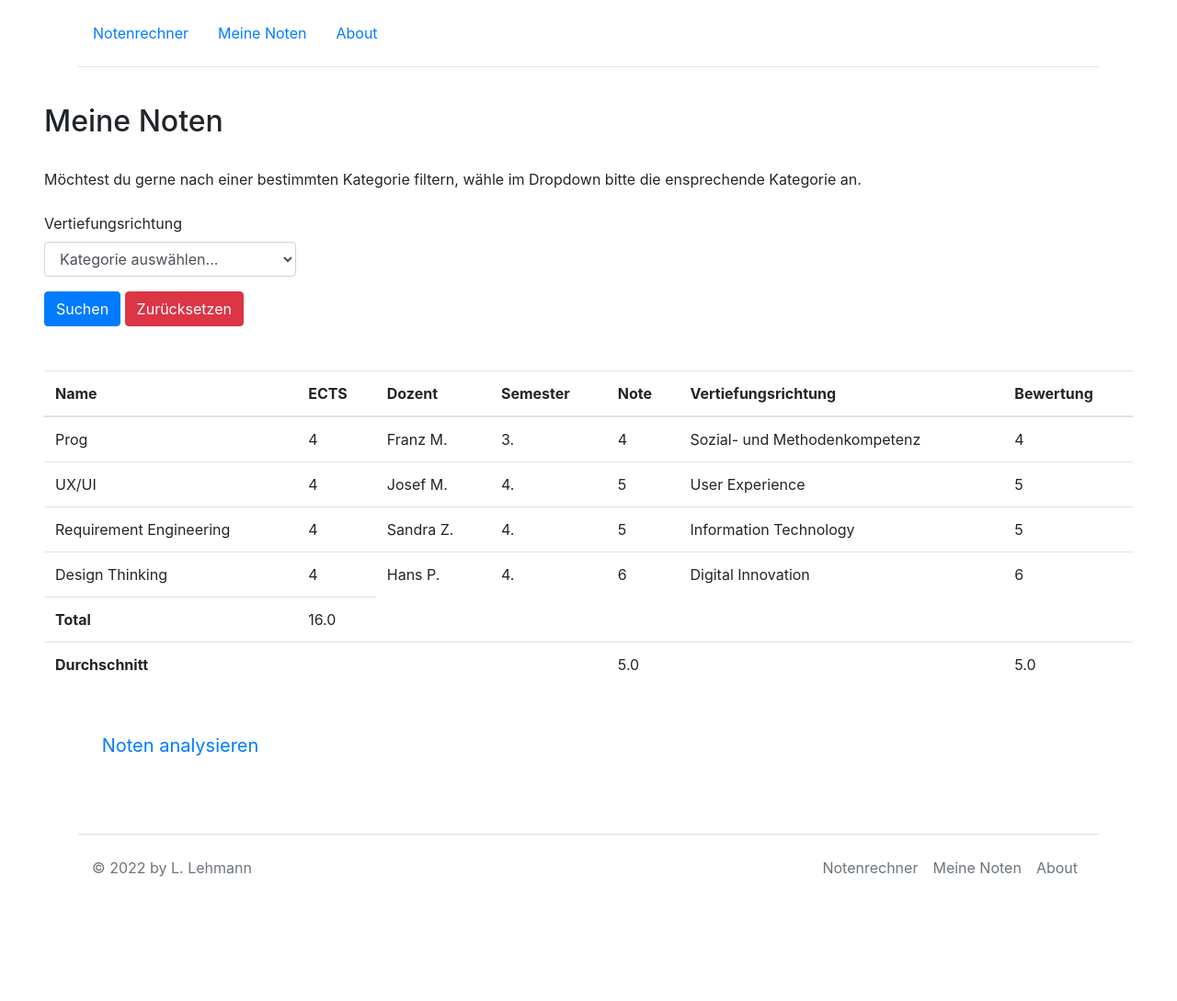
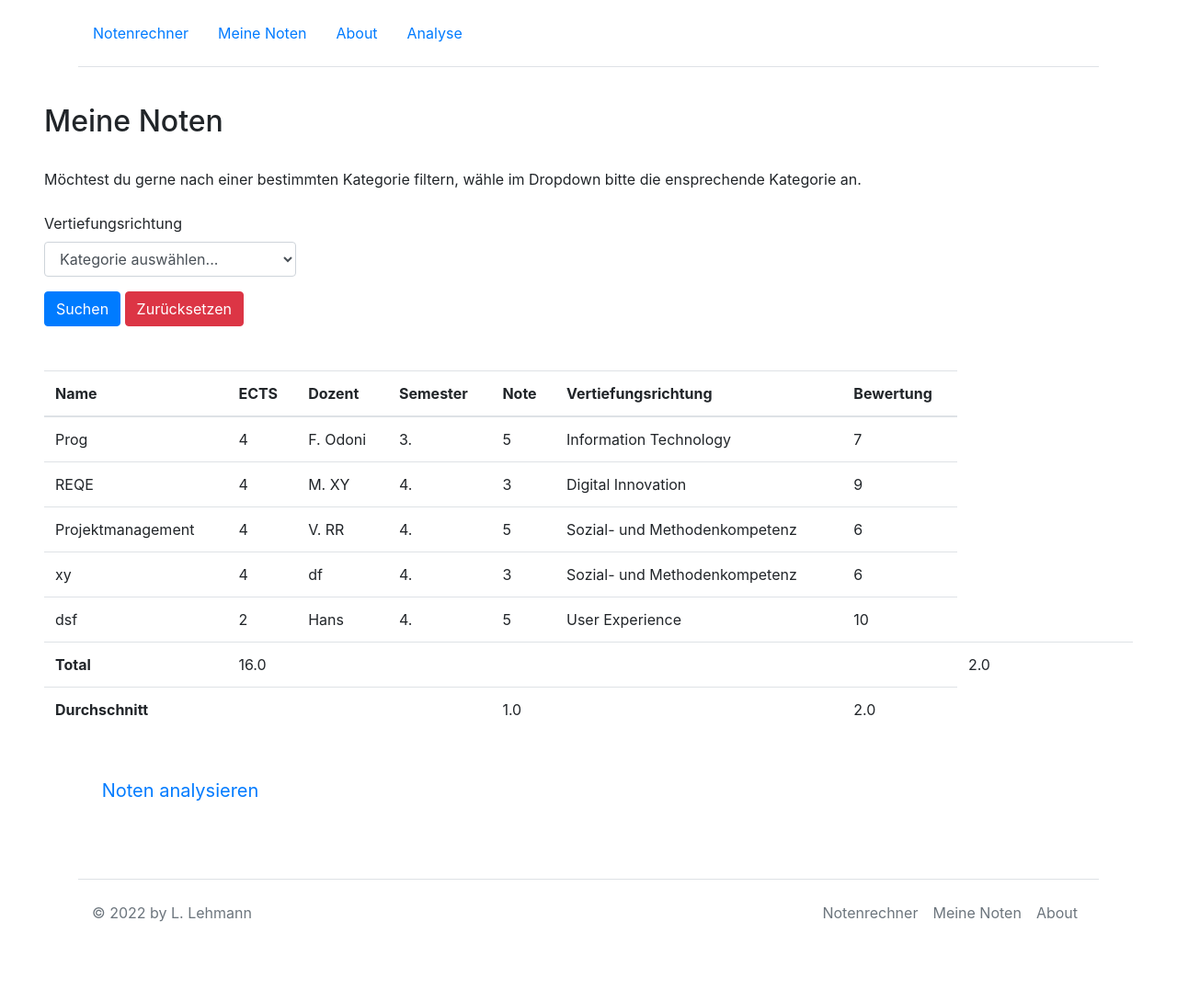
Before and after one commit to luklehm/prog2, a Flask app: page /meine_noten in a window 1280 px wide. Shown: the whole page at 92% size. Before the commit the page ends 954 px from the top, so only its background shows below. Run offline with Flask 2, Linux system fonts and the light colour scheme; some libraries are stand-ins or nearby versions.

```diff
--- a/eintrage.json
+++ b/eintrage.json
@@ -1,38 +1,47 @@
 {
-    "2022-05-07 15:30:35.882573": {
+    "2022-05-16 14:49:41.757446": {
         "Name": "Prog",
         "ECTS": "4",
-        "Dozent": "Franz M.",
+        "Dozent": "F. Odoni",
         "Semester": "3.",
-        "Note": "4",
+        "Note": "5",
+        "Vertiefungsrichtung": "Information Technology",
+        "Bewertung": "7"
+    },
+    "2022-05-16 14:50:20.188589": {
+        "Name": "REQE",
+        "ECTS": "4",
+        "Dozent": "M. XY",
+        "Semester": "4.",
+        "Note": "3",
+        "Vertiefungsrichtung": "Digital Innovation",
+        "Bewertung": "9"
+    },
+    "2022-05-16 14:52:03.728240": {
+        "Name": "Projektmanagement",
+        "ECTS": "4",
+        "Dozent": "V. RR",
+        "Semester": "4.",
+        "Note": "5",
         "Vertiefungsrichtung": "Sozial- und Methodenkompetenz",
-        "Bewertung": "4"
+        "Bewertung": "6"
     },
-    "2022-05-07 15:31:31.217869": {
-        "Name": "UX/UI",
+    "2022-05-16 15:04:33.643045": {
+        "Name": "xy",
         "ECTS": "4",
-        "Dozent": "Josef M.",
+        "Dozent": "df",
+        "Semester": "4.",
+        "Note": "3",
+        "Vertiefungsrichtung": "Sozial- und Methodenkompetenz",
+        "Bewertung": "6"
+    },
+    "2022-05-16 15:05:02.924007": {
+        "Name": "dsf",
+        "ECTS": "2",
+        "Dozent": "Hans",
         "Semester": "4.",
         "Note": "5",
         "Vertiefungsrichtung": "User Experience",
-        "Bewertung": "5"
-    },
-    "2022-05-07 15:32:37.036092": {
-        "Name": "Requirement Engineering ",
-        "ECTS": "4",
-        "Dozent": "Sandra Z.",
-        "Semester": "4.",
-        "Note": "5",
-        "Vertiefungsrichtung": "Information Technology",
-        "Bewertung": "5"
-    },
-    "2022-05-07 16:13:39.809000": {
-        "Name": "Design Thinking",
-        "ECTS": "4",
-        "Dozent": "Hans P.",
-        "Semester": "4.",
-        "Note": "6",
-        "Vertiefungsrichtung": "Digital Innovation",
-        "Bewertung": "6"
+        "Bewertung": "10"
     }
 }
--- a/main.py
+++ b/main.py
@@ -4,15 +4,6 @@ from flask import request
 import daten
 import plotly.express as px
 from plotly.offline import plot
-import pandas as pd
-
-
-
-
-from rechnen.steuern import berechnen
-from rechnen.steuern import abgaben
-
-from datetime import datetime
 
 app = Flask("Notenrechner")
 
@@ -63,44 +54,49 @@ def meine_noten():
             if eintrag[filter_key] == filter_value:
                 filter_liste.append(eintrag)
 
+    lenght = str(len(eingabe))
+
+    # Zum Berechnen der Anzahl absolvierten ECTS
     total_ects = {}
-    for key, values in eingabe.items():
-        ects = values['ECTS']
+    for EE, FF in eingabe.items():
+        ects = FF['ECTS']
 
         if not total_ects.get(ects):
-            total_ects[ects] = float(values['ECTS'])
+            total_ects[ects] = float(FF['ECTS'])
         else:
-            total_ects[ects] = float(total_ects[ects]) + float(values['ECTS'])
+            total_ects[ects] = float(total_ects[ects]) + float(FF['ECTS'])
 
-    for key, value in total_ects.items():
-        total = key
+    for AA, MM in total_ects.items():
+        total = AA
 
+    # Zum Berechnen des Durchschnitts der Noten
     durchschnitt_noten = {}
-    for key, values in eingabe.items():
-        note = str(values['ECTS'])
+    for XX, YY in eingabe.items():
+        note = str(YY['ECTS'])
 
         if not durchschnitt_noten.get(note):
-            durchschnitt_noten[note] = float(values['Note'])
+            durchschnitt_noten[note] = float(YY['Note'])
         else:
-            durchschnitt_noten[note] = float(durchschnitt_noten[note]) + float(values['Note'])
+            durchschnitt_noten[note] = float(durchschnitt_noten[note]) + float(YY['Note'])
 
-    for key, xy in durchschnitt_noten.items():
-        durchschnitt = float(xy) / float(total)
+    for TT, xy in durchschnitt_noten.items():
+        durchschnitt = float(xy) / float(lenght)
 
+    # Zum Berechnen des Durchschnitts der Bewertungen
     durchschnitt_bewertung = {}
-    for key, values in eingabe.items():
-        bewertung = str(values['ECTS'])
+    for OO, PP in eingabe.items():
+        bewertung = str(PP['ECTS'])
 
         if not durchschnitt_bewertung.get(bewertung):
-            durchschnitt_bewertung[bewertung] = float(values['Bewertung'])
+            durchschnitt_bewertung[bewertung] = float(PP['Bewertung'])
         else:
-            durchschnitt_bewertung[bewertung] = float(durchschnitt_bewertung[bewertung]) + float(values['Bewertung'])
+            durchschnitt_bewertung[bewertung] = float(durchschnitt_bewertung[bewertung]) + float(PP['Bewertung'])
 
-        for key, bew, in durchschnitt_bewertung.items():
-            dur_bew = float(bew) / float(total)
+        for QQ, bew, in durchschnitt_bewertung.items():
+            dur_bew = float(bew) / float(lenght)
 
-
-    return render_template("Meine_Noten.html", neuedaten=eingabe, user=filter_liste, ver=gefiltert, total_ects=total_ects, durchschnitt=durchschnitt, bewertung=dur_bew)
+    return render_template("Meine_Noten.html", neuedaten=eingabe, user=filter_liste, ver=gefiltert,
+                           total_ects=total_ects, durchschnitt=durchschnitt, bewertung=dur_bew)
 
 
 # Da habe ich keine Ahnung was schreiben und muss ich morgen selbst nochmal anschauen
@@ -119,13 +115,12 @@ def analyse():
         else:
             ects[vertiefung_] = float(ects[vertiefung_]) + float(values['ECTS'])
 
-
     x = list(ects.keys())
     y = list(ects.values())
 
-    fig = px.bar(x=x, y=y, labels={"x": "Vertiefungsrichtung",
-                                   "y": "ECTS"},
-                 title="Anzahl ECTS pro Vertiefungsrichtung")
+    fig = px.line(x=x, y=[8, 8, 8, 8], color=px.Constant("Ziel ECTS"),
+                  labels=dict(x="Vertiefungsrichtung", y="ECTS", color="Legende"))
+    fig.add_bar(x=x, y=y, name="Ist ECTS")
 
     div = plot(fig, output_type="div")
 
@@ -136,5 +131,6 @@ def analyse():
 def about():
     return render_template("about.html")
 
+
 if __name__ == "__main__":
     app.run(debug=True, port=5001)
--- a/templates/Meine_Noten.html
+++ b/templates/Meine_Noten.html
@@ -89,6 +89,11 @@
                     <th scope="row">Total</th>
                     {% for key, value in total_ects.items() %}
                     <td>{{ value }}</td>
+                    <td></td>
+                    <td></td>
+                    <td></td>
+                    <td></td>
+                    <td></td>
                     {% endfor %}
                 </tr>
                 <tr>
--- a/templates/nav.html
+++ b/templates/nav.html
@@ -13,6 +13,10 @@
         <li class="nav-item">
           <a href="{{ url_for('about') }}" class="nav-link">About</a>
         </li>
+        </li>
+        <li class="nav-item">
+          <a href="{{ url_for('analyse') }}" class="nav-link">Analyse</a>
+        </li>
       </ul>
     </header>
   </div>
```
